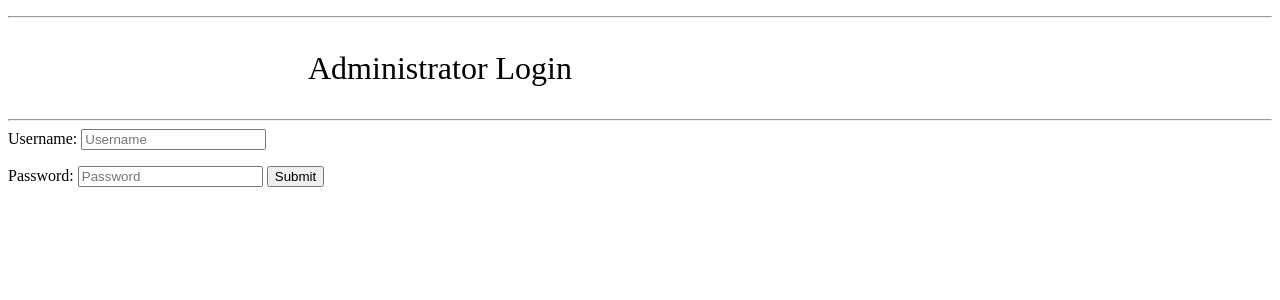
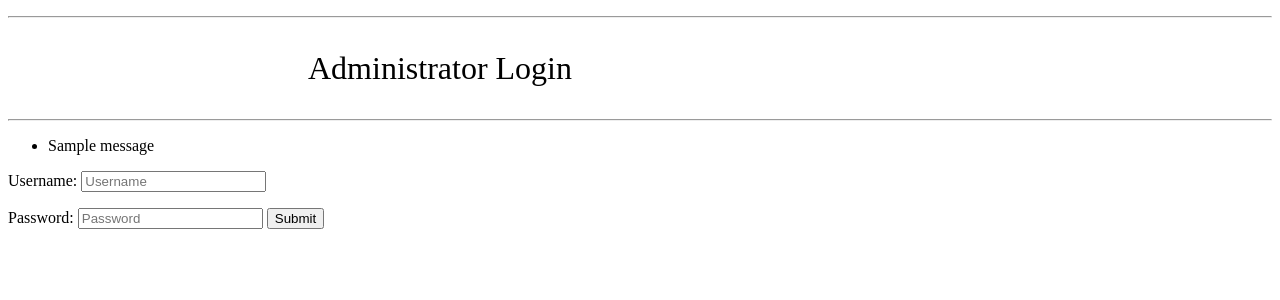
Before and after one commit to Selanokay/INFOTC4320Final, a Flask app: page /Admin in a window 1280 px wide. Shown: the part 71-371 px from the top of the page. Run offline with Flask 3, Linux system fonts and the light colour scheme; one stand-in notice (Sample message) is shown.

Commit message:
Update Admin.html

```diff
--- a/INFOTC4320Final/templates/Admin.html
+++ b/INFOTC4320Final/templates/Admin.html
@@ -25,28 +25,31 @@
 
     <p class="title">Administrator Login</p>
     <hr>
-    <label for="userUsername">Username:</label>
-    <input type="text" id="userUsername" placeholder="Username">
 
-    <p></p>
+    {% with messages = get_flashed_messages() %}
+        {% if messages %}
+            <ul class="flashes">
+                {% for message in messages %}
+                    <li>{{ message }}</li>
+                {% endfor %}
+            </ul>
+        {% endif %}
+    {% endwith %}
 
-    <label for="userPassword">Password:</label>
-    <input type="text" id="userPassword" placeholder="Password">
+    <form method="post" action="/Admin">
+        <label for="userUsername">Username:</label>
+        <input type="text" id="userUsername" name="username" placeholder="Username">
 
-    <!-- Button to save information -->
-    <button onclick="saveAdminLogin()">Submit</button>
+        <p></p>
+
+        <label for="userPassword">Password:</label>
+        <input type="password" id="userPassword" name="password" placeholder="Password">
+
+        <!-- Button to submit the form -->
+        <button type="submit">Submit</button>
+    </form>
 
     <!-- Display saved information -->
     <div id="displayInfo"></div>
-
-    <script>
-        function saveAdminLogin() {
-            var userUsername = document.getElementById("userUsername").value;
-            var userPassword = document.getElementById("userPassword").value;
-
-            // Display the saved information
-            document.getElementById("displayInfo").innerHTML = "<p>Saved Information: " + userUsername + " " + userPassword + "</p>";
-        }
-    </script>
 </body>
 </html>
```
